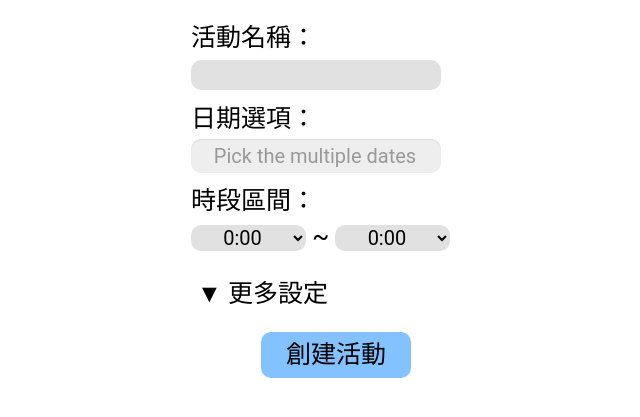
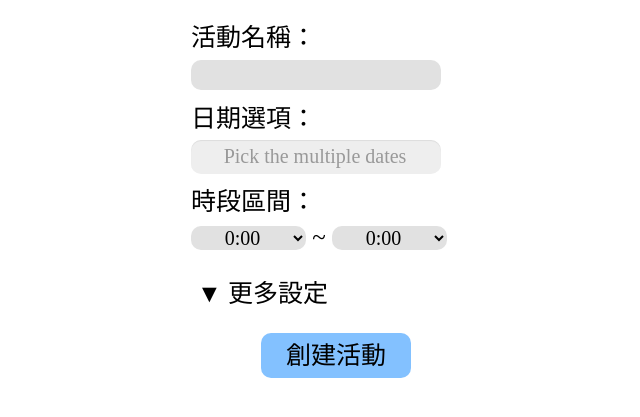
Before and after one commit to YungPingXu/HCI-project, a Flask app: a page that uses templates/index.html in a window 1280 px wide. Shown: the part 85-502 px from the top of the page, without its empty margins (304-944 px from the left). Run offline with Flask 2, Linux system fonts and the light colour scheme; parts of the project's set-up code (start-up, migrations or seed data) failed here and were passed over; some libraries are stand-ins or nearby versions.

Commit message:
modify HTML component size

```diff
--- a/templates/display-vote.html
+++ b/templates/display-vote.html
@@ -6,7 +6,7 @@
     <meta name="viewport" content="width=device-width, initial-scale=1.0">
     <style>
         * {
-            font-family: "Roboto";
+            font-family: "微軟正黑體";
             color: black;
         }
 
@@ -57,7 +57,9 @@
             font-size: 20px;
             margin: 0 auto;
             margin-top: 10px;
-            padding: 10px;
+            padding-top: 10px;
+            padding-bottom: 10px;
+            padding-right: 10px;
             text-align: center;
             overflow: auto;
             max-width: 310px;
--- a/templates/index.html
+++ b/templates/index.html
@@ -8,7 +8,7 @@
     <meta name="viewport" content="width=device-width, initial-scale=1.0">
     <style>
         * {
-            font-family: "Roboto";
+            font-family: "微軟正黑體";
             color: black;
         }
 
--- a/templates/vote.html
+++ b/templates/vote.html
@@ -6,7 +6,7 @@
     <meta name="viewport" content="width=device-width, initial-scale=1.0">
     <style>
         * {
-            font-family: "Roboto";
+            font-family: "微軟正黑體";
             color: black;
         }
 
@@ -57,7 +57,9 @@
             font-size: 20px;
             margin: 0 auto;
             margin-top: 10px;
-            padding: 10px;
+            padding-top: 10px;
+            padding-bottom: 10px;
+            padding-right: 10px;
             text-align: center;
             overflow: auto;
             max-width: 310px;
```
